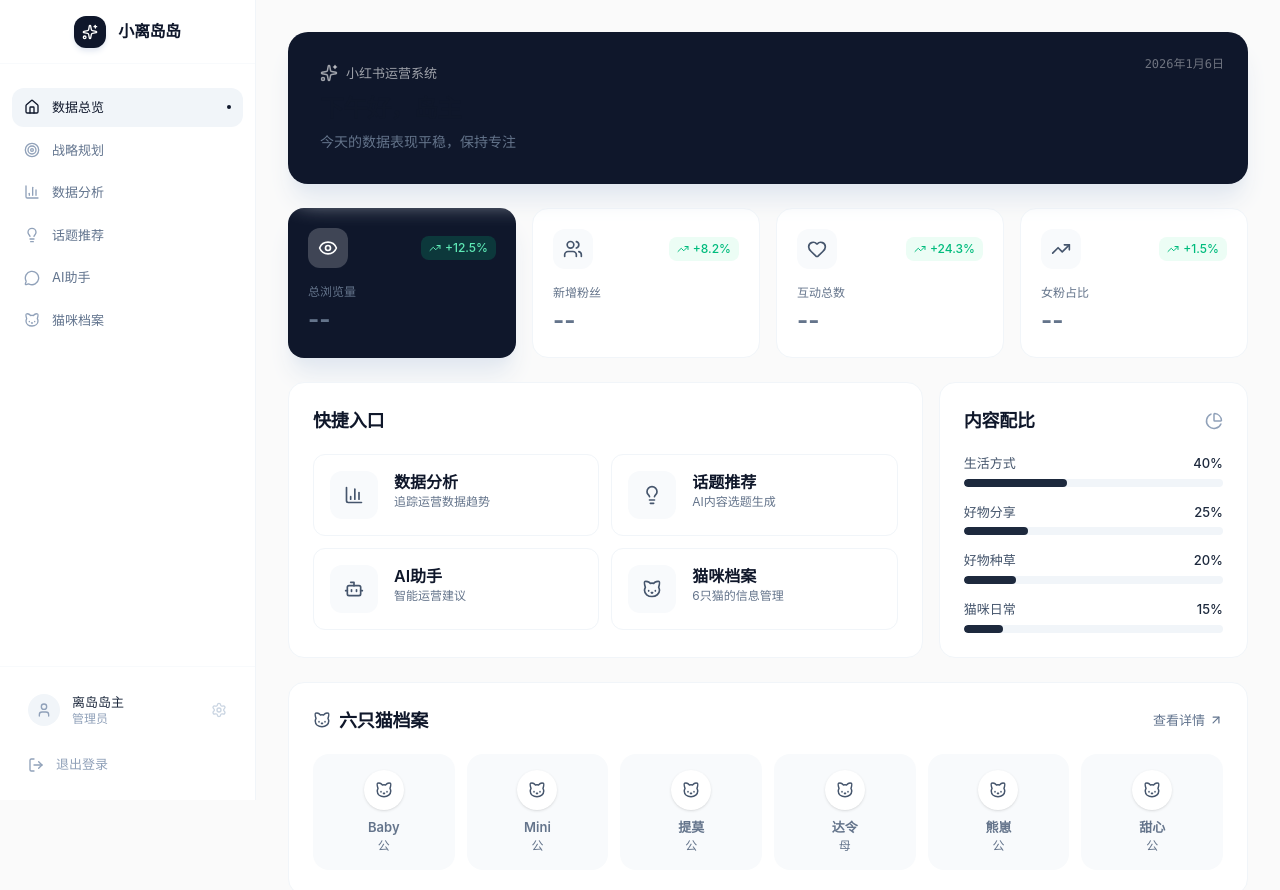
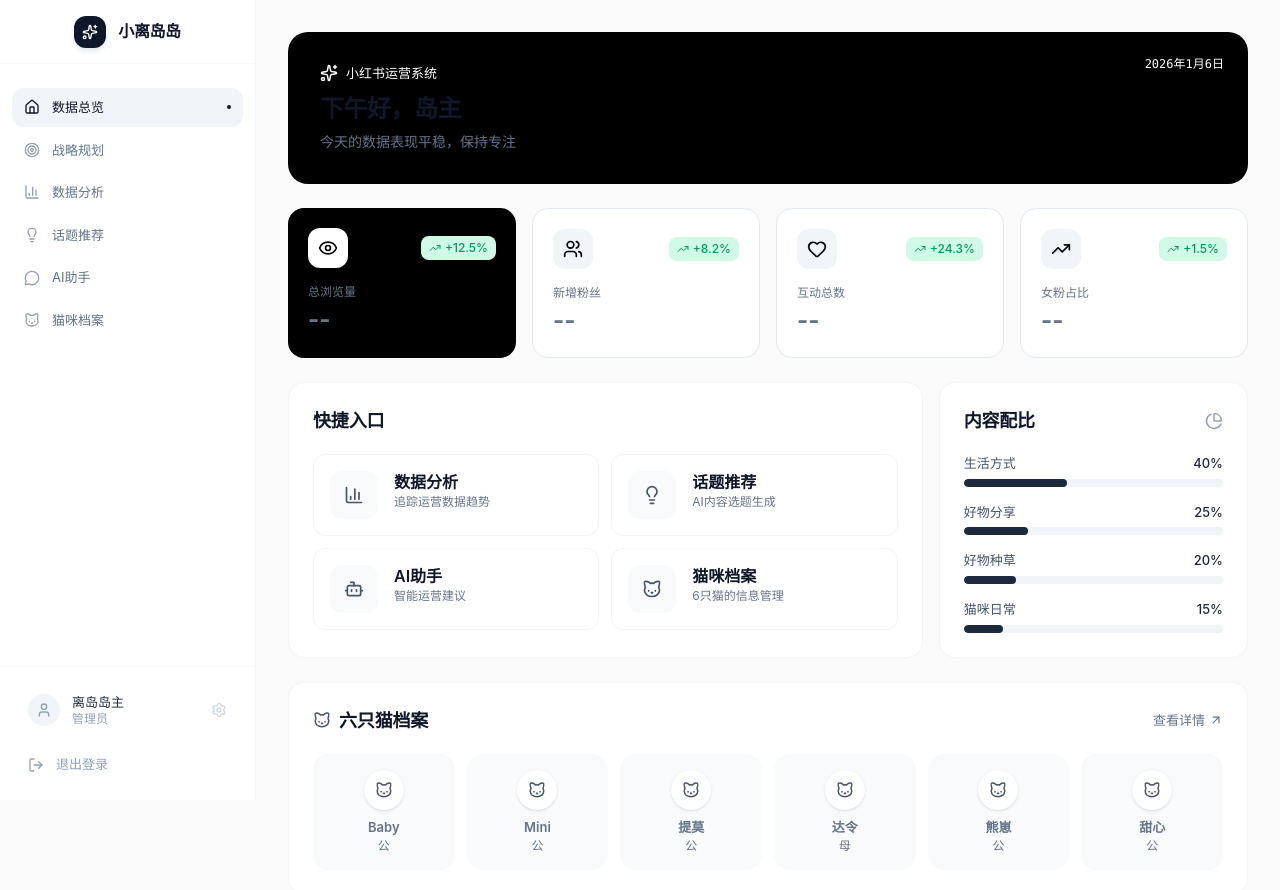
Before and after one commit to brianzhibo-design/DD, a Next.js app: page / in a window 1280 px wide. Shown: the top 890 px of the page. Built offline with nearby package versions, Linux system fonts and the light colour scheme; no server answers; the database is empty.

Commit message:
fix: use pure black/white for maximum contrast

```diff
--- a/src/app/page.tsx
+++ b/src/app/page.tsx
@@ -41,24 +41,24 @@ export default function Home() {
 
   return (
     <div className="max-w-6xl mx-auto space-y-6 pb-8">
-      {/* Hero Header - Minimalist Dark */}
-      <div className="bg-slate-900 rounded-2xl p-6 md:p-8 text-white relative overflow-hidden shadow-xl shadow-slate-200">
+      {/* Hero Header - 黑底白字 */}
+      <div className="bg-black rounded-2xl p-6 md:p-8 text-white relative overflow-hidden">
         <div className="relative">
           <div className="flex items-center gap-2 mb-3">
-            <Sparkles size={18} className="text-white/60" />
-            <span className="text-white/60 text-sm font-medium">小红书运营系统</span>
+            <Sparkles size={18} className="text-white" />
+            <span className="text-white text-sm font-medium">小红书运营系统</span>
           </div>
 
           <h1 className="text-2xl md:text-3xl font-bold mb-2 tracking-tight text-white">
             下午好，{userProfile.nickname || '岛主'}
           </h1>
-          <p className="text-white/70 text-sm md:text-base">
+          <p className="text-white text-sm md:text-base">
             今天的数据表现平稳，保持专注
           </p>
         </div>
 
         {/* 日期 */}
-        <div className="absolute top-6 right-6 text-xs text-white/40 font-mono hidden md:block">
+        <div className="absolute top-6 right-6 text-xs text-white font-mono hidden md:block">
           {new Date().toLocaleDateString('zh-CN', { year: 'numeric', month: 'long', day: 'numeric' })}
         </div>
       </div>
@@ -102,31 +102,31 @@ export default function Home() {
               key={i}
               className={`p-5 rounded-xl transition-all ${
                 stat.dark
-                  ? 'bg-slate-900 text-white shadow-xl shadow-slate-200'
-                  : 'bg-white border border-slate-100 hover:border-slate-200 hover:shadow-md'
+                  ? 'bg-black text-white'
+                  : 'bg-white border border-slate-200'
               }`}
             >
               <div className="flex items-center justify-between mb-4">
                 <div className={`w-10 h-10 rounded-lg flex items-center justify-center ${
-                  stat.dark ? 'bg-white/20' : 'bg-slate-50'
+                  stat.dark ? 'bg-white' : 'bg-slate-100'
                 }`}>
-                  <stat.icon className={`w-5 h-5 ${stat.dark ? 'text-white' : 'text-slate-600'}`} />
+                  <stat.icon className={`w-5 h-5 ${stat.dark ? 'text-black' : 'text-black'}`} />
                 </div>
                 {stat.trend && (
                   <span className={`text-xs font-medium flex items-center gap-1 px-2 py-1 rounded-md ${
-                    stat.dark
-                      ? stat.trendDown ? 'text-red-300 bg-red-500/20' : 'text-emerald-300 bg-emerald-500/20'
-                      : stat.trendDown ? 'text-red-500 bg-red-50' : 'text-emerald-500 bg-emerald-50'
+                    stat.trendDown
+                      ? 'text-red-600 bg-red-100'
+                      : 'text-emerald-600 bg-emerald-100'
                   }`}>
                     <TrendingUp className={`w-3 h-3 ${stat.trendDown ? 'rotate-180' : ''}`} />
                     {stat.trend}
                   </span>
                 )}
               </div>
-              <p className={`text-xs font-medium mb-1 ${stat.dark ? 'text-white/60' : 'text-slate-500'}`}>
+              <p className={`text-xs font-medium mb-1 ${stat.dark ? 'text-white' : 'text-black'}`}>
                 {stat.label}
               </p>
-              <p className={`text-2xl font-bold ${stat.dark ? 'text-white' : 'text-slate-800'}`}>
+              <p className={`text-2xl font-bold ${stat.dark ? 'text-white' : 'text-black'}`}>
                 {stat.value}
               </p>
             </div>
```
